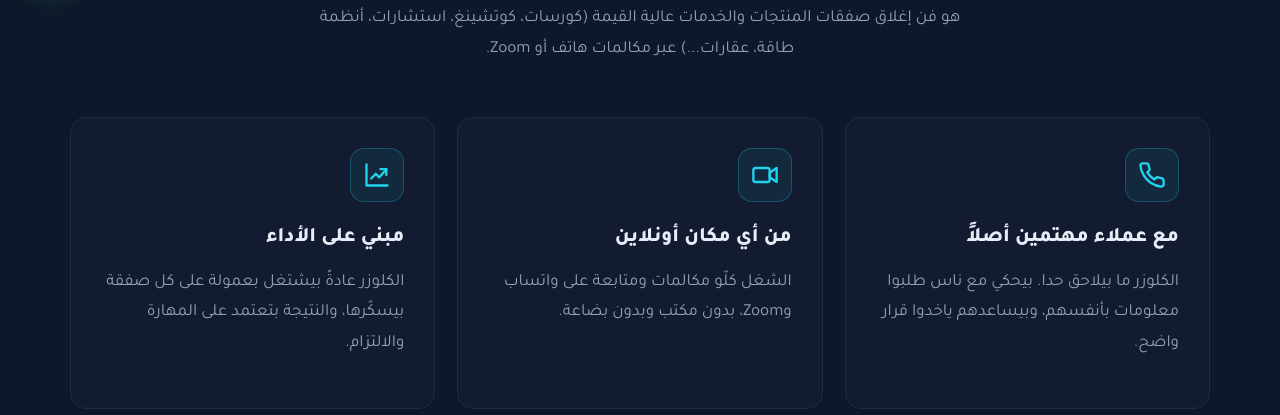
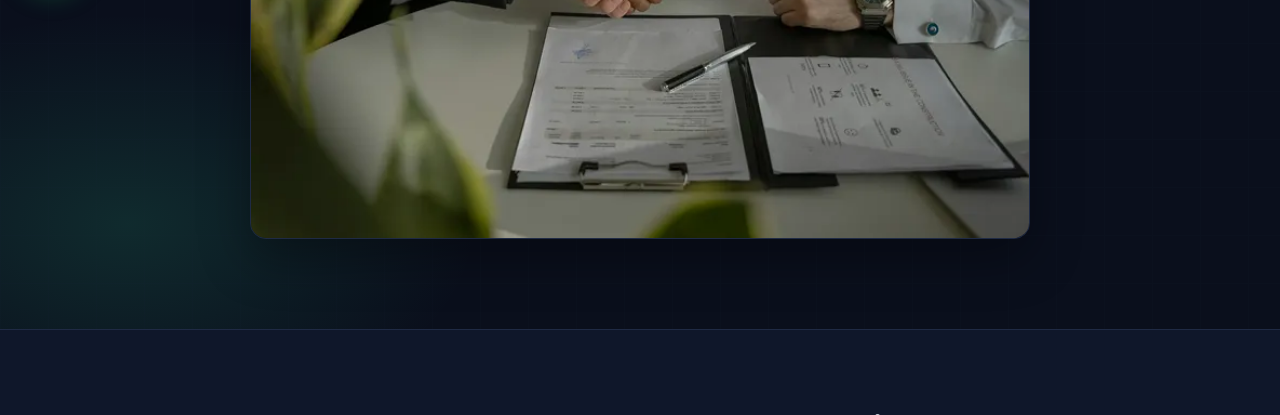
Before and after one commit to zkojok/closed-circuit, a plain HTML site: page sales.html in a window 1280 px wide. Shown: the part 798-1213 px from the top of the page. Drawn offline with Linux system fonts and the light colour scheme.

Commit message:
Add a hero photo to the high-ticket closing pages
Co-Authored-By: Claude Opus 5.5 <noreply@anthropic.com>

```diff
--- a/sales.html
+++ b/sales.html
@@ -33,6 +33,7 @@
 <section class="hero"><div class="grid-bg"></div><div class="container hero-inner">
 <span class="eyebrow">High-Ticket Closing</span><h1>مهارة <span class="grad-text">إغلاق الصفقات الكبيرة</span>: تعلّمها، أو خلّينا نسكّر صفقاتك</h1><p class="lead">إذا بدك تتعرّف على مهارة الكلوزر كمهنة أونلاين، أو عندك بزنس وبدك حدا محترف يحوّل المهتمين لعملاء، هون بتلاقي طريقك.</p>
 <div class="hero-actions"><a href="https://ene.ac/l/3qc5sgd7/masterclass" target="_blank" rel="noopener" class="btn btn-primary">سجّل لتتعلّم المهارة</a><a href="#business" class="btn btn-ghost">أنا صاحب بزنس</a></div>
+<figure class="hero-photo"><img src="img/card-sales.webp" width="720" height="405" alt="مصافحة فوق عقد موقّع على مكتب" fetchpriority="high"></figure>
 </div></section><section class="section-alt"><div class="container">
 <div class="section-head"><h2>شو هو الـ <span class="grad-text">High-Ticket Closing</span>؟</h2>
 <p>هو فن إغلاق صفقات المنتجات والخدمات عالية القيمة (كورسات، كوتشينغ، استشارات، أنظمة طاقة، عقارات...) عبر مكالمات هاتف أو Zoom.</p></div>
--- a/style.css
+++ b/style.css
@@ -70,6 +70,8 @@ img,svg{display:block;max-width:100%}
   background-size:48px 48px;
 }
 .hero-inner{position:relative;max-width:780px}
+.hero-photo{margin:36px 0 0;border-radius:var(--radius);overflow:hidden;border:1px solid var(--line);box-shadow:0 18px 50px rgba(0,0,0,.35)}
+.hero-photo img{display:block;width:100%;height:auto;aspect-ratio:16/9;object-fit:cover}
 .eyebrow{
   display:inline-block;padding:6px 14px;border-radius:999px;
   border:1px solid var(--line);color:var(--cyan);font-size:.9rem;font-weight:700;margin-bottom:22px;
```
Also changed, not shown: en/sales.html (+1 -0 lines).
